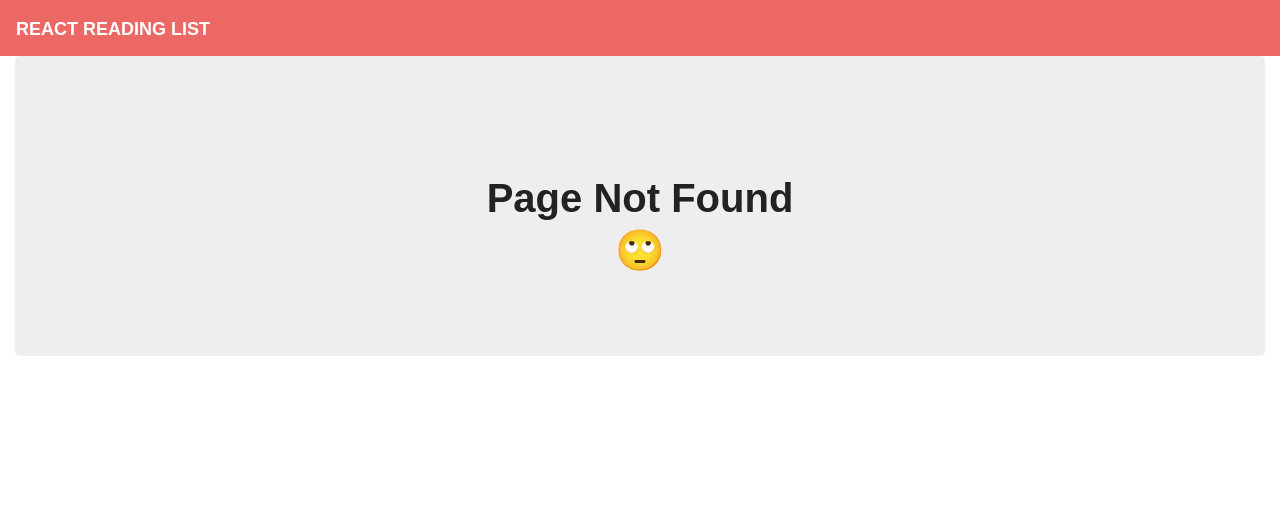
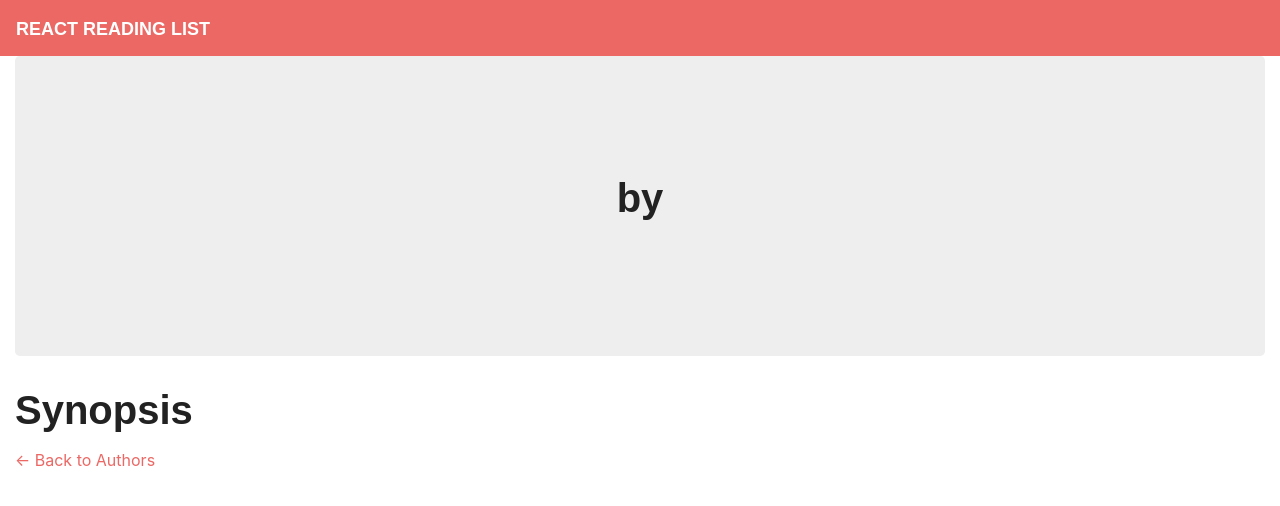
Before and after one commit to gezuhika/ReactFullStack, a React (Create React App) app in the folder client/: page /inmates/1 in a window 1280 px wide. Before the commit this address had no page. Shown: the top 506 px of the page. Built offline with nearby package versions, Linux system fonts and the light colour scheme; no server answers; a web font is replaced by a local one.

Commit message:
route to inmates detail page (incomplete)

```diff
--- a/client/src/App.js
+++ b/client/src/App.js
@@ -13,8 +13,7 @@ function App() {
                 <Switch>
                     <Route exact path="/" component={Inmates} />
                     <Route exact path="/inmates" component={Inmates} />
-          {/* <Route exact path="/inmate/:id" component={Inmate} /> */}
-          <Route exact path="/books/:id" component={Detail} />
+                    <Route exact path="/inmates/:id" component={Detail} />
                     <Route component={NoMatch} />
                 </Switch>
             </div>
--- a/client/src/pages/Detail.js
+++ b/client/src/pages/Detail.js
@@ -2,7 +2,7 @@ import React, { Component } from "react";
 import { Link } from "react-router-dom";
 import { Col, Row, Container } from "../components/Grid";
 import Jumbotron from "../components/Jumbotron";
-import API from "../utils/API";
+import InmateService from "../utils/InmateService";
 
 class Detail extends Component {
   state = {
@@ -11,7 +11,7 @@ class Detail extends Component {
   // When this component mounts, grab the book with the _id of this.props.match.params.id
   // e.g. localhost:3000/books/599dcb67f0f16317844583fc
   componentDidMount() {
-    API.getBook(this.props.match.params.id)
+    InmateService.getInmate(this.props.match.params.id)
       .then(res => this.setState({ book: res.data }))
       .catch(err => console.log(err));
   }
```
Lines whose indentation alone changed are shown as unchanged.
